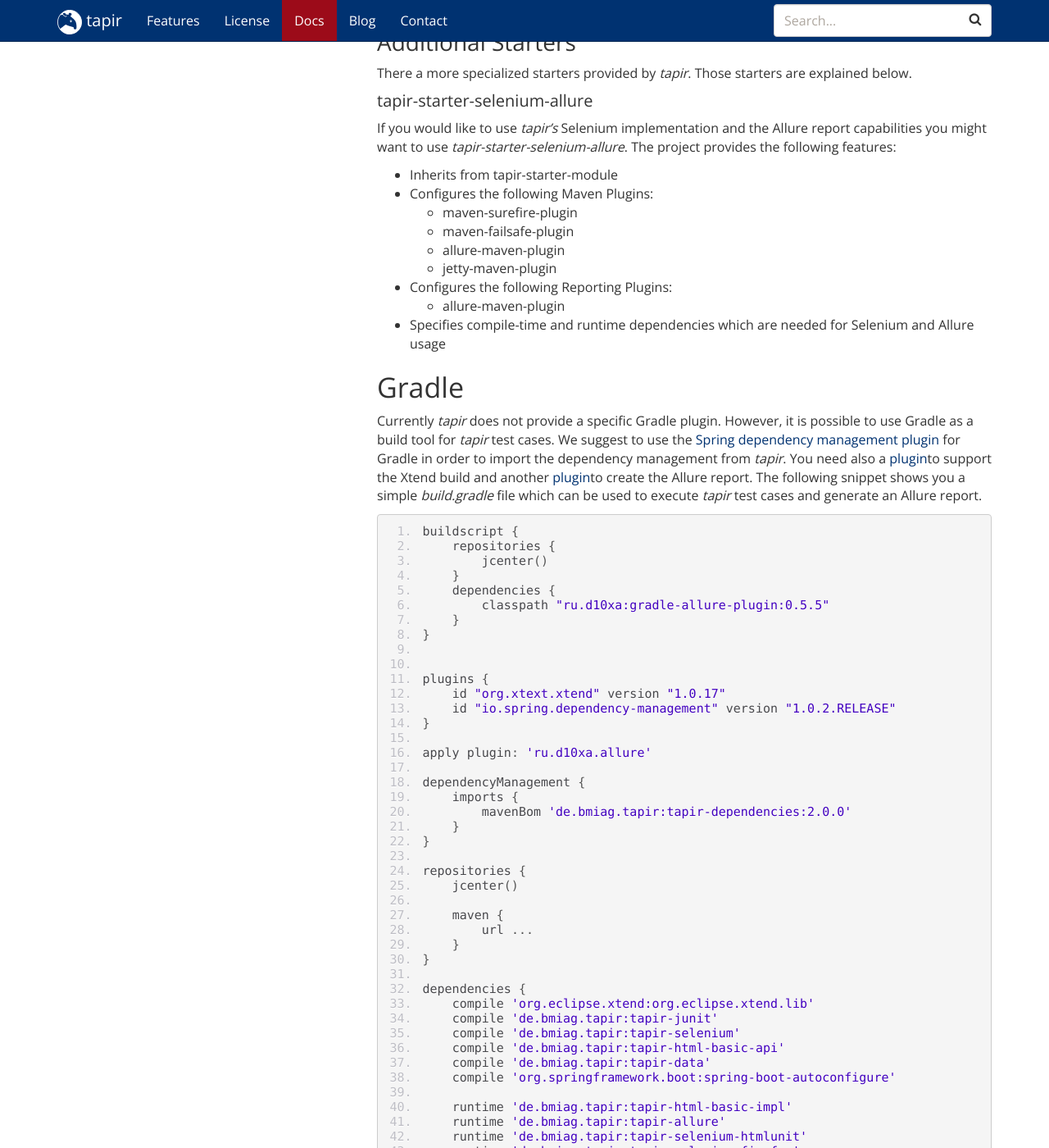
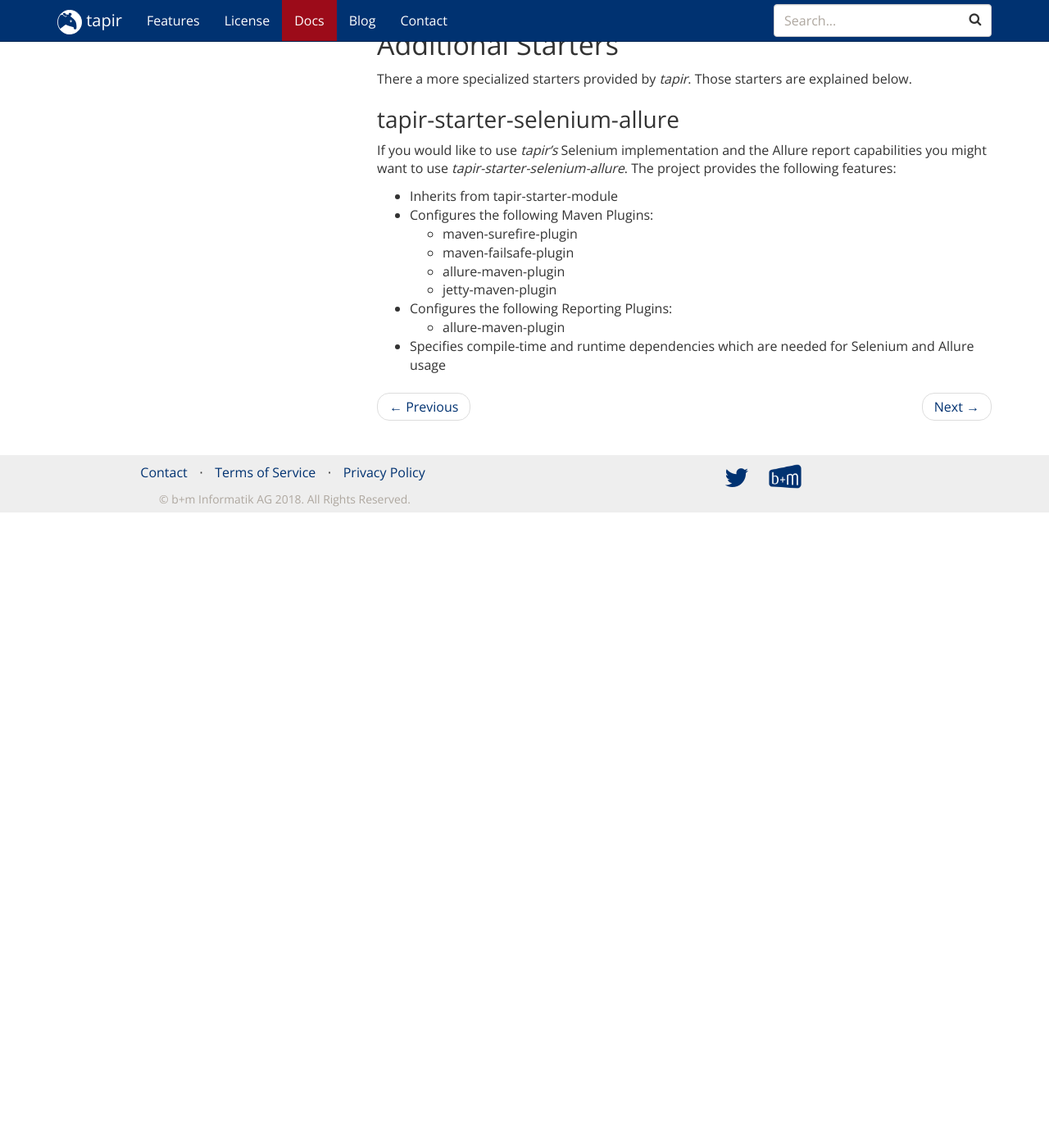
Before and after one commit to tapir-test/tapir-website, a Jekyll site: the page built from _docs/usingtapir/Build_Systems.md, in a window 1280 px wide and 1400 px high, scrolled down 1737 px. Shown: the whole window at 82% size. Built offline with Jekyll 4.4.1, drawn with Linux system fonts in a browser that asks for light colours; comment, search, counter and statistics services are not loaded; after the commit the page ends 2367 px from its top, so only the background shows below that; some of the changed text lies outside the part shown.

Commit message:
Gradle instructions removed
Signed-off-by: Oliver Libutzki <oliver.libutzki@bmiag.de>

````diff
--- a/_docs/usingtapir/Build_Systems.md
+++ b/_docs/usingtapir/Build_Systems.md
@@ -1,6 +1,6 @@
 ---
 title: Build Systems
-description: tapir supports the usage of Apache Maven and Gradle.
+description: tapir supports the usage of Apache Maven.
 permalink: /docs/usingtapir/build-systems/
 ---
 
@@ -22,8 +22,7 @@
   </div>
 </div>
 
-
-## Maven {#BuildSystems-Maven}
+We recommend the usage of Maven. Gradle might work as well, but is not officially supported.
 
 Maven users can use the *tapir-starter-module* to obtain sensible
 defaults. The project provides the following features:
@@ -36,7 +35,7 @@
 -   A Dependency section containing some must-have dependencies
 -   The Maven filtering is changed to use `@..@` placeholders
 
-### Inheriting the Starter Parent
+## Inheriting the Starter Parent
 
 To configure your project to inherit from the
 tapir-*starter-module *simply set the *parent*:
@@ -79,7 +78,7 @@
   </div>
 </div>
 
-### Using <i>tapir</i> Without the Parent POM
+## Using <i>tapir</i> Without the Parent POM
 
 If you don’t want to use the tapir-*starter-module*, you can still keep
 the benefit of the dependency management (but not the plugin management)
@@ -103,12 +102,12 @@
 That setup does not allow you to override individual dependencies using
 a property as explained above.
 
-### Additional Starters
+## Additional Starters
 
 There a more specialized starters provided by <i>tapir</i>. Those starters are
 explained below.
 
-#### tapir-starter-selenium-allure
+### tapir-starter-selenium-allure
 
 If you would like to use <i>tapir's</i> Selenium implementation and the Allure
 report capabilities you might want to
@@ -125,85 +124,3 @@
     -   allure-maven-plugin
 -   Specifies compile-time and runtime dependencies which are needed for
     Selenium and Allure usage
-
-## Gradle
-
-Currently <i>tapir</i> does not provide a specific Gradle plugin. However, it
-is possible to use Gradle as a build tool for <i>tapir</i> test cases. We
-suggest to use the [Spring dependency management
-plugin](https://plugins.gradle.org/plugin/io.spring.dependency-management)
-for Gradle in order to import the dependency management from <i>tapir</i>. You
-need also a [plugin](https://github.com/xtext/xtext-gradle-plugin)to
-support the Xtend build and another
-[plugin](https://github.com/d10xa/gradle-allure-plugin)to create the
-Allure report. The following snippet shows you a simple *build.gradle*
-file which can be used to execute <i>tapir</i> test cases and generate an
-Allure report.
-
-``` groovy
-buildscript {
-    repositories {
-        jcenter()
-    }
-    dependencies {
-        classpath "ru.d10xa:gradle-allure-plugin:0.5.5"
-    }
-}
-
-
-plugins {
-    id "org.xtext.xtend" version "1.0.17"
-    id "io.spring.dependency-management" version "1.0.2.RELEASE"
-}
-
-apply plugin: 'ru.d10xa.allure'
-
-dependencyManagement {
-    imports {
-        mavenBom 'de.bmiag.tapir:tapir-dependencies:2.0.0'
-    }
-}
-
-repositories {
-    jcenter()
-
-    maven {
-        url ...
-    }
-}
-
-dependencies {
-    compile 'org.eclipse.xtend:org.eclipse.xtend.lib'
-    compile 'de.bmiag.tapir:tapir-junit'
-    compile 'de.bmiag.tapir:tapir-selenium'
-    compile 'de.bmiag.tapir:tapir-html-basic-api'
-    compile 'de.bmiag.tapir:tapir-data'
-    compile 'org.springframework.boot:spring-boot-autoconfigure'
-
-    runtime 'de.bmiag.tapir:tapir-html-basic-impl'
-    runtime 'de.bmiag.tapir:tapir-allure'
-    runtime 'de.bmiag.tapir:tapir-selenium-htmlunit'
-    runtime 'de.bmiag.tapir:tapir-selenium-firefox'
-    runtime 'de.bmiag.tapir:tapir-selenium-chrome'
-    runtime 'de.bmiag.tapir:tapir-selenium-ie'
-}
-
-sourceSets {
-    main {
-        resources {
-            srcDirs = ['src/main/resources', sourceSets.main.xtendOutputDir]
-            exclude '**/*.java'
-        }
-    }
-
-    test {
-        resources {
-            srcDirs = ['src/test/resources', sourceSets.test.xtendOutputDir]
-            exclude '**/*.java'
-        }
-    }
-}
-```
-
-This build script allows to start the tests with the task *test* and
-builds the allure report with *allureReport*.
--- a/index.html
+++ b/index.html
@@ -99,7 +99,7 @@
             <h2 class="featurette-heading">Great IDE and build tool integration
                 </h2>
             <p>Benefit from all the cool features your Eclipse IDE provides. <i>tapir</i> is <a href="https://www.eclipse.org/xtend/">Xtend</a>/Java based. Both languages have great Eclipse support by means of code highlighting, content assist or formatting. The editor notifies the user immediately if something is wrong with your code.</p>
-            <p><i>tapir</i> integrates with established tools seamlessly. You can run any <i>tapir</i> test as plain JUnit test. The Eclipse IDE and your favorite build tool (Maven or Gradle) just behave as they would with plane JUnit tests.</p>
+            <p><i>tapir</i> integrates with established tools seamlessly. You can run any <i>tapir</i> test as plain JUnit test. The Eclipse IDE and your build tool just behave as they would with plane JUnit tests.</p>
             <p>
                 Because <i>tapir</i> uses these standard interfaces and formats integration in your CI server (like Jenkins) is simple as well.
             </p>
````
Also changed, not shown: _docs/gettingstarted/Installation.md (+2 -2 lines), _docs/gettingstarted/System_Requirements.md (+2 -3 lines).
